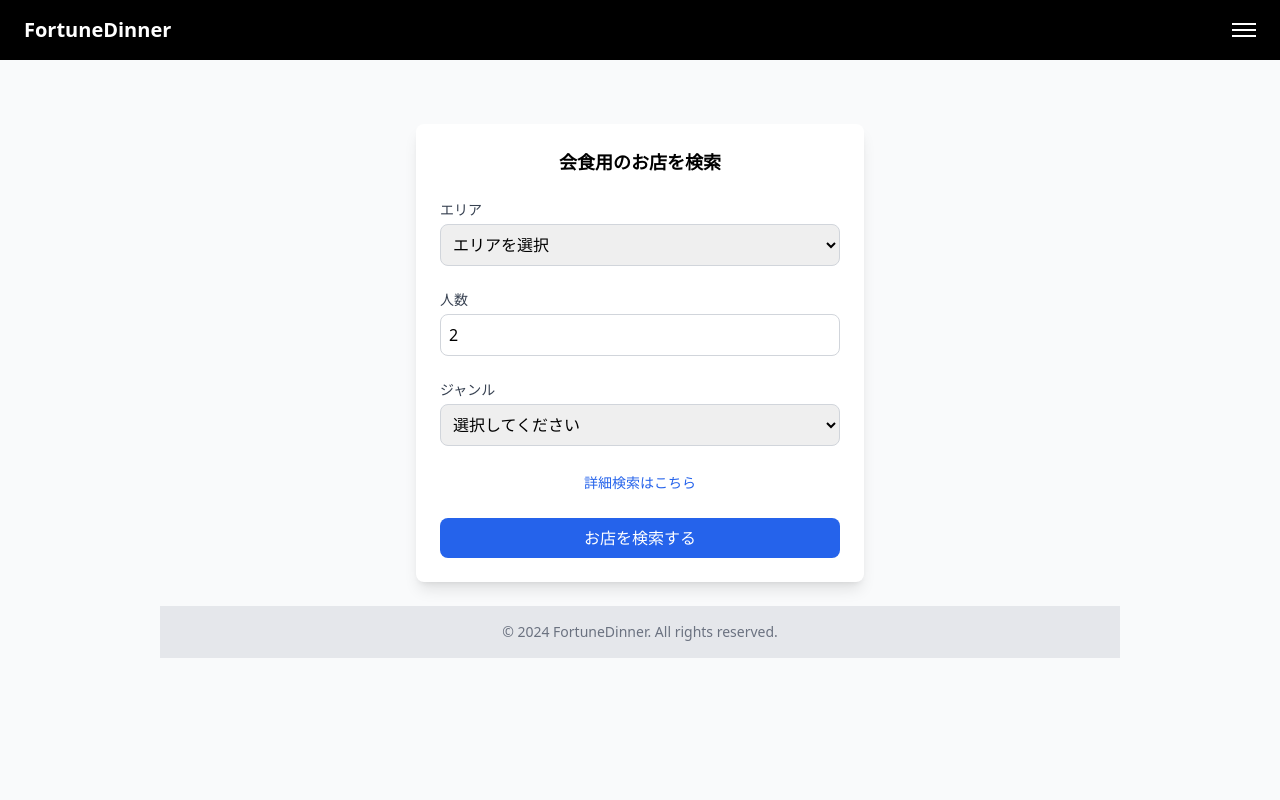
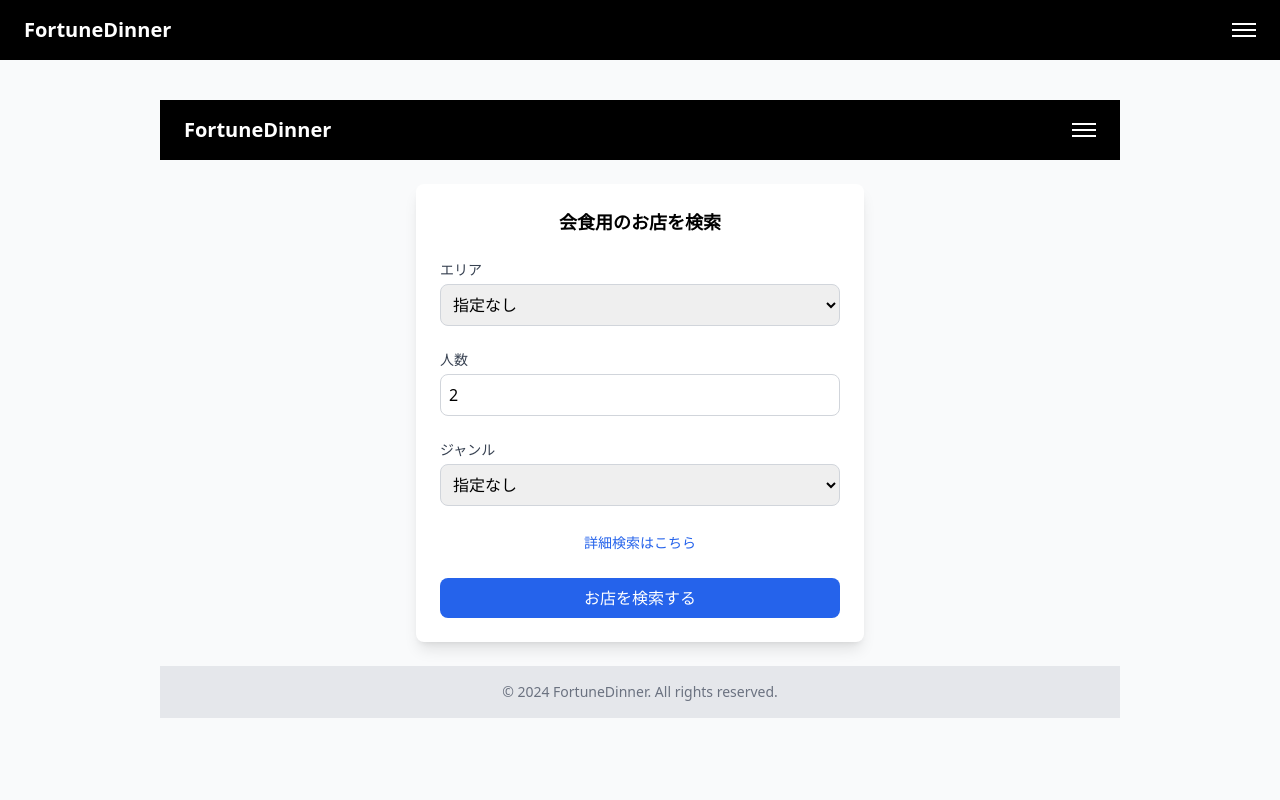
Before and after one commit to teishito/Deploy_Azure_front, a Next.js app: page / in a window 1280 px wide. Shown: the top 800 px of the page. Built offline with nearby package versions, Linux system fonts and the light colour scheme.

Commit message:
Update SearchForm.jsx

```diff
--- a/components/SearchForm.jsx
+++ b/components/SearchForm.jsx
@@ -5,25 +5,44 @@ import Header from "../components/Header";
 import Footer from "../components/Footer";
 
 export default function SearchForm() {
-  const [area, setArea] = useState("");
-  const [guests, setGuests] = useState(2);
-  const [genre, setGenre] = useState("");
+  const [area, setArea] = useState(""); // エリア
+  const [guests, setGuests] = useState(2); // 人数
+  const [genre, setGenre] = useState(""); // ジャンル
+  const [budgetMin, setBudgetMin] = useState(""); // 予算下限
+  const [budgetMax, setBudgetMax] = useState(""); // 予算上限
+  const [privateRoom, setPrivateRoom] = useState(""); // 個室希望
+  const [drinkIncluded, setDrinkIncluded] = useState(""); // 飲み放題希望
   const router = useRouter();
 
   const handleSearch = (e) => {
     e.preventDefault();
+
+    // 検索クエリを作成
+    const query = {
+      area: area || "",
+      guests: guests || "",
+      genre: genre || "",
+      budgetMin: budgetMin || "",
+      budgetMax: budgetMax || "",
+      privateRoom: privateRoom || "",
+      drinkIncluded: drinkIncluded || "",
+    };
+
+    // 検索結果ページにリダイレクト
     router.push({
-      pathname: "/results",
-      query: { area, guests, genre },
+      pathname: "/results", // 結果ページのパス
+      query: query,
     });
   };
 
   return (
     <div className="min-h-screen bg-gray-50 flex flex-col items-center p-4">
+      <Header />
       <main className="w-full max-w-md bg-white rounded-lg shadow-lg mt-6 p-6">
         <form onSubmit={handleSearch} className="space-y-6">
           <h2 className="text-lg font-bold text-center">会食用のお店を検索</h2>
 
+          {/* エリア */}
           <div className="relative mb-4">
             <label className="block text-sm font-medium text-gray-700 mb-1">エリア</label>
             <select
@@ -31,34 +50,21 @@ export default function SearchForm() {
               onChange={(e) => setArea(e.target.value)}
               className="w-full border border-gray-300 rounded-lg p-2"
             >
-              <option value="">エリアを選択</option>
-              <option value="博多">博多</option>
-              <option value="中央">中央</option>
-              <option value="小倉北">小倉北</option>
-              <option value="久留米">久留米</option>
-              <option value="北九州">北九州</option>
-              <option value="福岡">福岡</option>
-              <option value="大牟田">大牟田</option>
-              <option value="飯塚">飯塚</option>
-              <option value="筑紫野">筑紫野</option>
-              <option value="糸島">糸島</option>
-              <option value="直方">直方</option>
-              <option value="田川">田川</option>
-              <option value="行橋">行橋</option>
-              <option value="八女">八女</option>
-              <option value="柳川">柳川</option>
-              <option value="春日">春日</option>
-              <option value="朝倉">朝倉</option>
-              <option value="宗像">宗像</option>
-              <option value="大野城">大野城</option>
+              <option value="">指定なし</option>
+              <option value="福岡県福岡市中央区">福岡市中央区</option>
+              <option value="福岡県福岡市博多区">福岡市博多区</option>
+              <option value="福岡県福岡市早良区">福岡市早良区</option>
+              <option value="福岡県福岡市東区">福岡市東区</option>
+              <option value="福岡県福岡市南区">福岡市南区</option>
+              <option value="福岡県福岡市西区">福岡市西区</option>
+              <option value="福岡県福岡市城南区">福岡市城南区</option>
+              <option value="福岡県北九州市小倉北区">北九州市小倉北区</option>
             </select>
           </div>
 
-
+          {/* 人数 */}
           <div>
-            <label className="block text-sm font-medium text-gray-700 mb-1">
-              人数
-            </label>
+            <label className="block text-sm font-medium text-gray-700 mb-1">人数</label>
             <input
               type="number"
               value={guests}
@@ -68,26 +74,31 @@ export default function SearchForm() {
             />
           </div>
 
+          {/* ジャンル */}
           <div>
-            <label className="block text-sm font-medium text-gray-700 mb-1">
-              ジャンル
-            </label>
+            <label className="block text-sm font-medium text-gray-700 mb-1">ジャンル</label>
             <select
               value={genre}
               onChange={(e) => setGenre(e.target.value)}
               className="w-full border border-gray-300 rounded-lg p-2"
             >
-              <option value="">選択してください</option>
-              <option value="和食">和食</option>
-              <option value="洋食">洋食</option>
+              <option value="">指定なし</option>
+              <option value="寿司">寿司</option>
+              <option value="日本料理">日本料理</option>
+              <option value="焼肉">焼肉</option>
+              <option value="イタリアン">イタリアン</option>
+              <option value="フレンチ">フレンチ</option>
             </select>
           </div>
 
+          {/* 詳細検索 */}
           <div className="text-center">
-            <Link href="/details" className="text-sm text-blue-600 hover:underline">詳細検索はこちら
+            <Link href="/details" className="text-sm text-blue-600 hover:underline">
+              詳細検索はこちら
             </Link>
           </div>
 
+          {/* 検索ボタン */}
           <button
             type="submit"
             className="w-full bg-blue-600 text-white py-2 rounded-lg hover:bg-blue-700 transition"
@@ -96,7 +107,7 @@ export default function SearchForm() {
           </button>
         </form>
       </main>
-    <Footer />
+      <Footer />
     </div>
   );
 }
```
